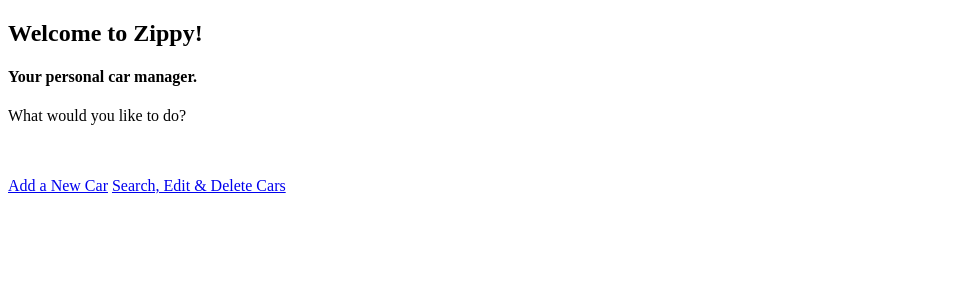
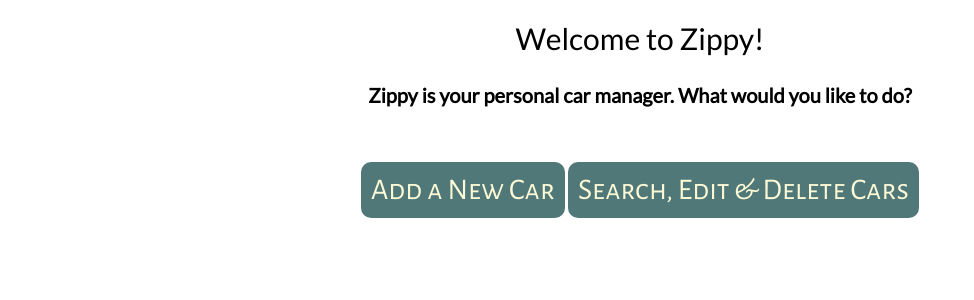
Before and after one commit to secondbreakfast/zippy, a Django app: template carmanager/templates/home.html in a window 1280 px wide. Shown: the top 300 px of the page, without its empty margins (0-974 px from the left). Run offline with Django 3.2, Linux system fonts and the light colour scheme; the template is opened without the code that fills it, so the values that code supplies are empty.

Commit message:
Added some styling

```diff
--- a/carmanager/static/CSS/main.css
+++ b/carmanager/static/CSS/main.css
@@ -1,8 +1,81 @@
+body {
+  font-family: 'Lato', sans-serif;
+    text-align: center;
+}
+
+.header{
+    font-size: 30px;
+    text-align: center;
+    margin: 20px;
+}
+
+.main_text{
+    font-size: 20px;
+    text-align: center;
+    margin: 20px;
+}
+
+#row_header {
+    overflow:hidden;
+    width:100%;
+    border-bottom: solid;
+    border-width: 1px;
+}
+
 .row {
     overflow:hidden;
     width:100%;
 }
+
+.cell_header {
+    width:12%;
+    float:right;
+    text-align: center;
+}
+
 .cell {
     width:12%;
     float:right;
+    text-align: center;
+    border-bottom: dashed;
+    border-width: 1px;
+
 }
+
+
+#home_buttons {
+   margin: 0px auto;
+    text-align: center;
+}
+
+.button {
+    font-size: 30px;
+    background-color: #517878;
+    color: #fbf9d6;
+    border: 20px;
+    margin: 10px auto;
+    text-align:center;
+	text-decoration:none;
+    font-family: 'Alegreya Sans SC', sans-serif;
+    display:inline-block;
+    max-width: 50%;
+    border-radius: 10px;
+    padding: 10px;
+    align-items: center;
+}
+
+button a {
+  text-decoration: none;
+   color: #fbf9d6;
+}
+
+button a:visited{
+    text-decoration: none;
+    color: #fbf9d6;
+}
+
+button a:hover{
+    color: floralwhite;
+    font-family: 'Alegreya Sans SC', sans-serif;
+
+}
--- /dev/null
+++ b/carmanager/templates/base.html
@@ -0,0 +1,16 @@
+{% load staticfiles %}
+
+<!DOCTYPE html>
+<html>
+<head>
+    <title>{% block title %}{% endblock %}</title>
+    <link rel="stylesheet" type="text/css" href="{% static "css/main.css" %}">
+    <link href='http://fonts.googleapis.com/css?family=Alegreya+Sans+SC:300,400|Lato:400,300italic' rel='stylesheet' type='text/css'>
+    {% block extrahead %}
+    {% endblock %}
+</head>
+<body>
+{% block main %}
+{% endblock %}
+</body>
+</html>
--- a/carmanager/templates/home.html
+++ b/carmanager/templates/home.html
@@ -1,17 +1,15 @@
-<!DOCTYPE html>
-<html>
-<head>
-    <title>Zippy</title>
-</head>
-<body>
-<h2>Welcome to Zippy!</h2>
-<h4>Your personal car manager.</h4>
-<p>What would you like to do?</p>
+{% extends "base.html" %}
+
+{% block title %}Zippy{% endblock %}
+
+{% block main %}
+<div class="header">
+Welcome to Zippy!
+</div>
+<div class="main_text"><h4>Zippy is your personal car manager. What would you like to do?</h4></div>
 <br>
-<br>
-<a href="{% url "add_cars" %}">Add a New Car</a>
-<a href="{% url "search_form" %}">Search, Edit & Delete Cars</a>
-<br>
-
-</body>
-</html>
+<div id="home_buttons">
+<button class="button"><a href="{% url "add_cars" %}">Add a New Car</a><br></button>
+<button class="button"><a href="{% url "search_form" %}">Search, Edit & Delete Cars</a></button>
+</div>
+{% endblock %}
```
Also changed, not shown: carmanager/templates/add_cars.html (+7 -8 lines), carmanager/templates/edit_cars.html (+7 -10 lines), carmanager/templates/search_cars.html (+8 -7 lines), carmanager/templates/search_results.html (+14 -12 lines).
